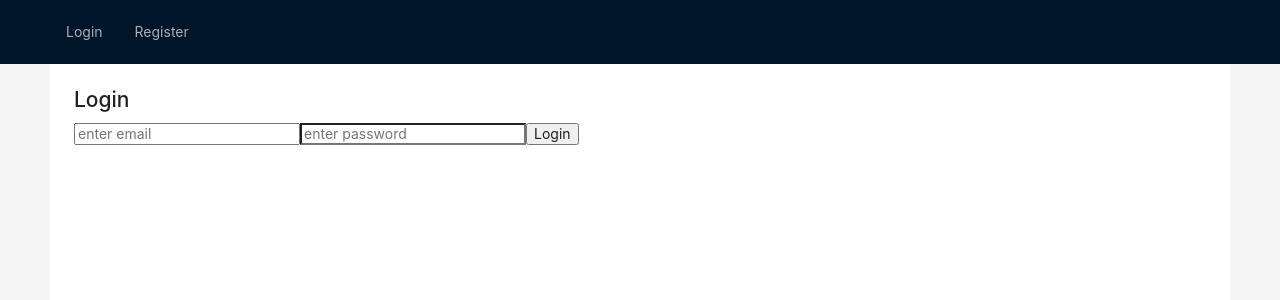
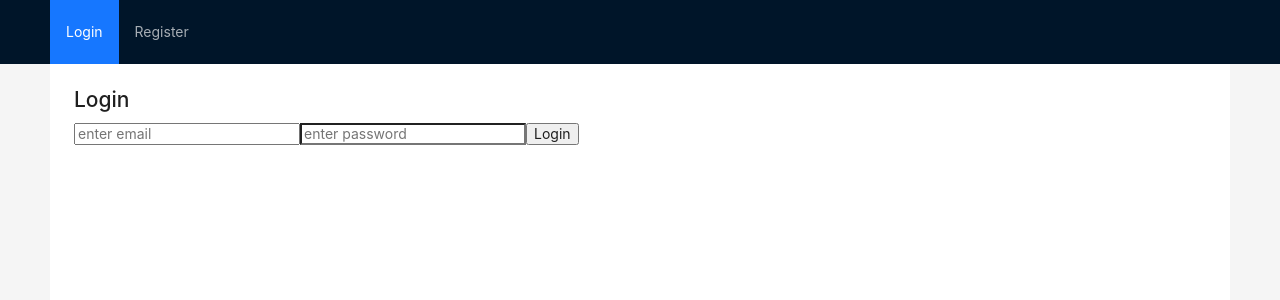
Before and after one commit to Cesarcceo/firebase-app-1, a Vue app: page /login in a window 1280 px wide. Shown: the top 300 px of the page. Built offline with nearby package versions, Linux system fonts and the light colour scheme.

Commit message:
New feature (App.vue): :sparkles: navigation style finished

```diff
--- a/src/App.vue
+++ b/src/App.vue
@@ -1,10 +1,16 @@
 <script setup>
-  import { useRouter } from 'vue-router'
+  import { useRoute, useRouter } from 'vue-router'
   import { useUserStore } from './stores/user'
   import 'ant-design-vue/dist/reset.css';
+  import { ref, watch } from 'vue';
 
   const userStore = useUserStore()
   const router = useRouter()
+  const route = useRoute()
+
+  const selectedKeys = ref([route.name])
+
+  watch(() => route.name, () => selectedKeys.value = [route.name])
 
   const logout = async() => {
     await userStore.logoutUser()
```
